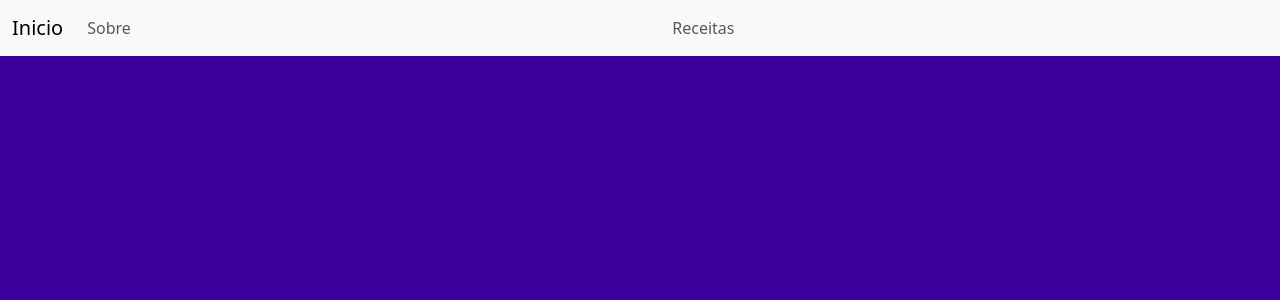
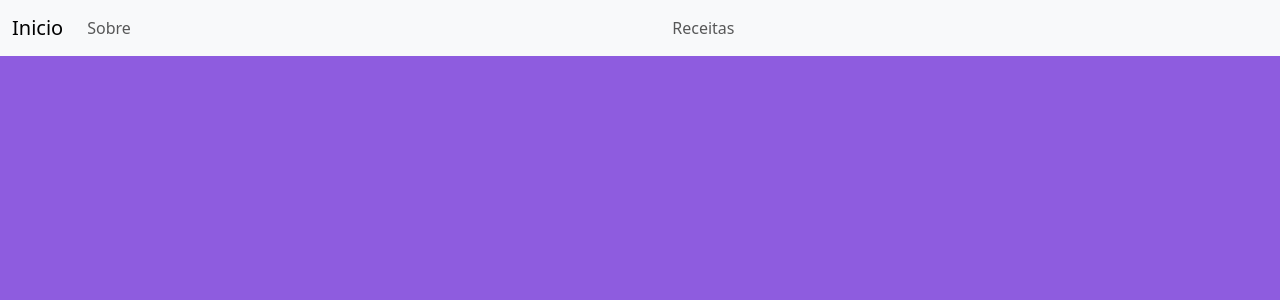
Before and after one commit to Brunopygit/Brunopygit.github.io, a SvelteKit app: page /sobre in a window 1280 px wide. Shown: the top 300 px of the page. Built offline with nearby package versions, Linux system fonts and the light colour scheme.

Commit message:
imagenstops

```diff
--- a/src/routes/sobre/+page.svelte
+++ b/src/routes/sobre/+page.svelte
@@ -1,6 +1,6 @@
 <style>
     .background  {
-        background-color: rgb(61, 0, 158); /* Cor de fundo azul, em formato RGB */
+        background-color: rgb(142, 92, 223); /* Cor de fundo azul, em formato RGB */
         color: rgb(255, 255, 255); /* Cor do texto */
         font-family: Helvetica; /* Fonte para o texto */
         font-size: 15px; /* Tamanho do texto moderado */
```
